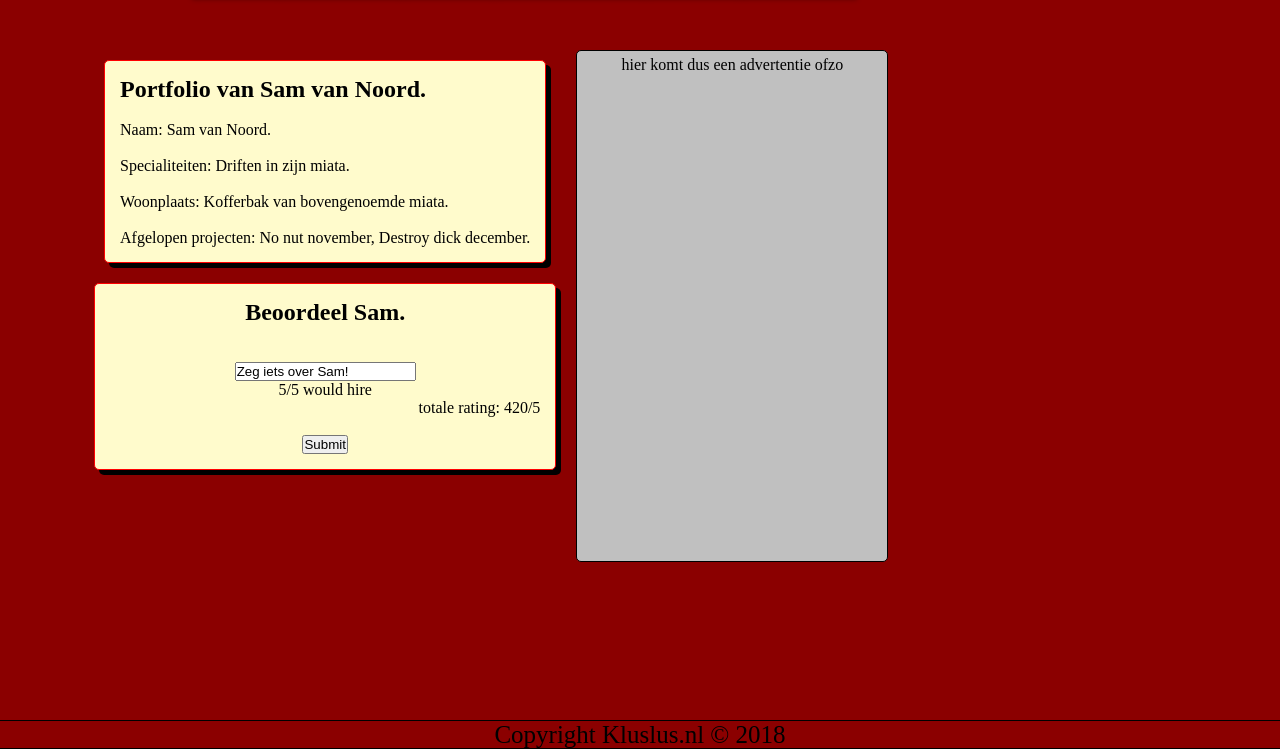
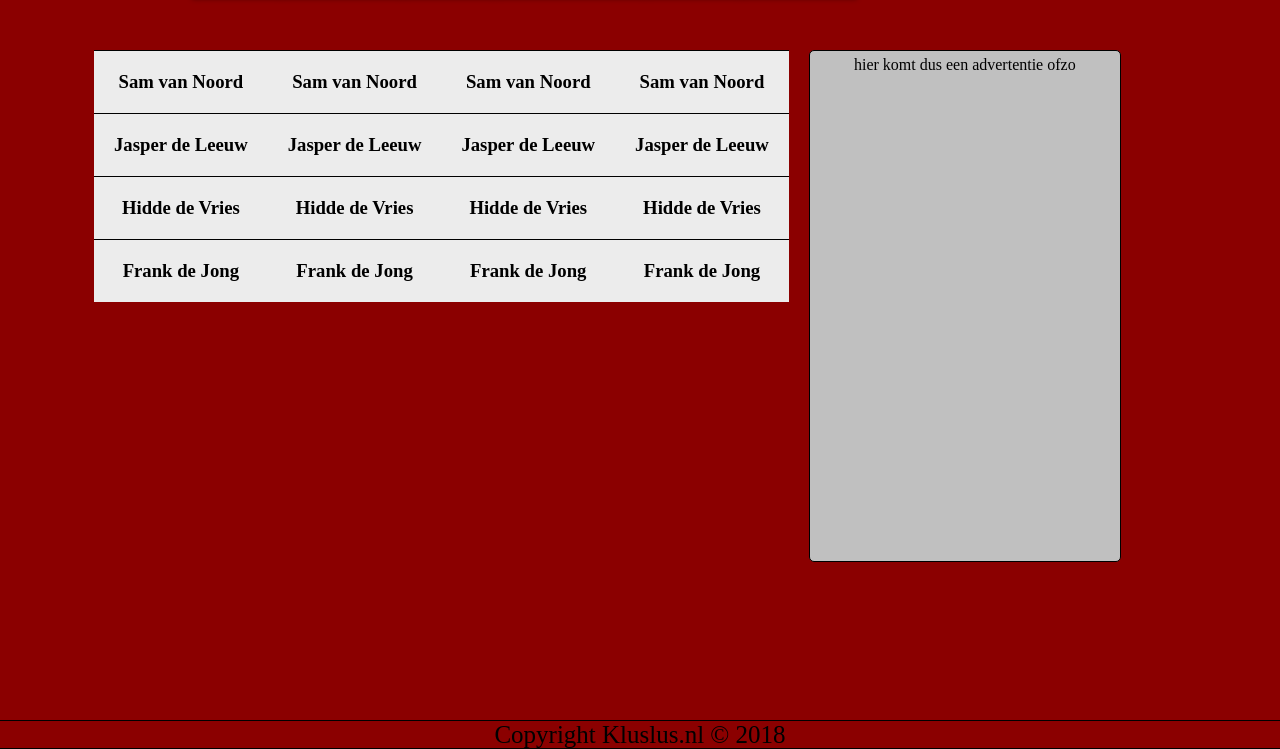
Before and after one commit to slvn99/Kluslus.nl, a PHP site: page /portfoliolist.html in a window 1280 px wide. Shown: the part 51-800 px from the top of the page. Run offline with PHP 8.4, Linux system fonts and the light colour scheme.

Commit message:
Verder gegaan met portfoliolist

```diff
--- a/Website shit/portfolio.css
+++ b/Website shit/portfolio.css
@@ -35,14 +35,6 @@
 article{
 	background:#fffbcc;
 }
-
-#top_header{
-	background:orange;
-	border:1px solid black;
-	padding: 20px;
-	background-image:url("Resources/logotransparant.png");
-}
-
 
 nav{
 	z-index: 99999;
--- a/Website shit/portfoliolist.css
+++ b/Website shit/portfoliolist.css
@@ -35,14 +35,6 @@
 article{
 	background:#fffbcc;
 }
-
-#top_header{
-	background:orange;
-	border:1px solid black;
-	padding: 20px;
-	background-image:url("Resources/logotransparant.png");
-}
-
 
 nav{
 	z-index: 99999;
@@ -115,36 +107,30 @@
 	padding: 10px 30px;
 }
 
-#mainsection{
-	float: left;
-	width: 80%;
-	margin: 0px;
-	padding: 0px;
+#Portfoliolist{
+	font: 70px bold Tahoma;
 }
 
-#portfolio{
-	display:block;
-	border: 1px solid red;
-	margin: 10px;
-	border-radius:5px;
-	padding: 15px;
-	box-shadow: 5px 5px;
-	text-align:left;
+.Nummer{
+ 	border-top: 1px solid black;
+ 	padding: 20px;
+ 	background: #ececec;
+}
+#Nummer_een{
+
 }
 
-#beoordeling{
-	float: center;
-	border: solid red 1px;
-	border-radius: 5px;
-	margin-top: 20PX;
-	padding: 15px;
-	box-shadow: 5px 5px;
+#Nummer_twee{
+
 }
 
-#totalrating{
-	text-align:right;
+#Nummer_drie{
+
 }
 
+#Nummer_vier{
+
+}
 #sidebar{
 	position: relative;
 	float: right;
--- a/Website shit/portfoliolist.html
+++ b/Website shit/portfoliolist.html
@@ -4,7 +4,7 @@
 	<meta charset ="utf-8"/>
     <title>Mijn Portfolio</title>
     <script src="portfolio.js"></script>
-    <link rel="stylesheet" href="portfolio.css">
+    <link rel="stylesheet" href="Portfoliolist.css">
 </HEAD>
 
 <BODY>
@@ -20,38 +20,100 @@
 	</NAV>
 	<DIV id="wrapper">
 		<DIV ID="updatingnews">
-			<SECTION name = "mainsection">
-				<ARTICLE ID = "portfolio">
-					<DIV ID="imagebox"></DIV>
-					<HEADER ID = "info">
-						<H2 ID="naamportfolio">
-							Portfolio van Sam van Noord.
-						</H2>
-
-						<br>
-						<p ID="test123">Naam: Sam van Noord. </p>
-						<br>
-						<p>Specialiteiten: Driften in zijn miata.</p>
-						<br>
-						<p>Woonplaats: Kofferbak van bovengenoemde miata.</p>
-						<br>
-						<p>Afgelopen projecten: No nut november, Destroy dick december.</p>
-					</HEADER>
+			<SECTION name ="Portfoliolist">
+				<ARTICLE ID="Namen">
+					<HEAD>
+						<HGROUP Id="Nummer_een" class="Nummer">
+							<H1>Sam van Noord</H1>
+						</HGROUP>
+					</HEAD>
+					<HEAD>
+						<HGROUP ID="Nummer_twee" class="Nummer">
+							<H1>Jasper de Leeuw</H1>
+						</HGROUP>
+					</HEAD>
+					<HEAD>
+						<HGROUP ID="Nummer_drie" class="Nummer">
+							<H1>Hidde de Vries</H1>
+						</HGROUP>
+					</HEAD>
+					<HEAD>
+						<HGROUP ID="Nummer_vier" class="Nummer">
+							<H1>Frank de Jong</H1>
+						</HGROUP>
+					</HEAD>
+			 </SECTION>
+			 <SECTION name="Specialiteiten">
+			 	<ARTICLE ID = Specialiteiten>
+					<HEAD>
+						<HGROUP Id="Nummer_een" class="Nummer">
+							<H1>Sam van Noord</H1>
+						</HGROUP>
+					</HEAD>
+					<HEAD>
+						<HGROUP ID="Nummer_twee" class="Nummer">
+							<H1>Jasper de Leeuw</H1>
+						</HGROUP>
+					</HEAD>
+					<HEAD>
+						<HGROUP ID="Nummer_drie" class="Nummer">
+							<H1>Hidde de Vries</H1>
+						</HGROUP>
+					</HEAD>
+					<HEAD>
+						<HGROUP ID="Nummer_vier" class="Nummer">
+							<H1>Frank de Jong</H1>
+						</HGROUP>
+					</HEAD>
 				</ARTICLE>
-
-				<ARTICLE ID="beoordeling">
-					<HEADER ID= "beoordelingheader">
-						<h2 ID ="beoordeeltext">Beoordeel Sam.</h2>
-						<br>
-						<br>
-						<input ID= "oordeelgebruiker" type="text" value="Zeg iets over Sam!">
-						<p ID="oordeelgebruiker">5/5 would hire</p>
-						<p ID="totalrating">totale rating: 420/5</p>
-						<br>
-						<input ID="submit" type="submit" value="Submit">
-					</HEADER>
+			</SECTION>
+			<SECTION name ="Woonplaats">
+				<ARTICLE ID ="Woonplaats">
+					<HEAD>
+						<HGROUP Id="Nummer_een" class="Nummer">
+							<H1>Sam van Noord</H1>
+						</HGROUP>
+					</HEAD>
+					<HEAD>
+						<HGROUP ID="Nummer_twee" class="Nummer">
+							<H1>Jasper de Leeuw</H1>
+						</HGROUP>
+					</HEAD>
+					<HEAD>
+						<HGROUP ID="Nummer_drie" class="Nummer">
+							<H1>Hidde de Vries</H1>
+						</HGROUP>
+					</HEAD>
+					<HEAD>
+						<HGROUP ID="Nummer_vier" class="Nummer">
+							<H1>Frank de Jong</H1>
+						</HGROUP>
+					</HEAD>
 				</ARTICLE>
-
+			</SECTION>
+			<SECTION name ="Beoordelingen">
+				<ARTICLE ID="Beoordelingen">
+					<HEAD>
+						<HGROUP Id="Nummer_een" class="Nummer">
+							<H1>Sam van Noord</H1>
+						</HGROUP>
+					</HEAD>
+					<HEAD>
+						<HGROUP ID="Nummer_twee" class="Nummer">
+							<H1>Jasper de Leeuw</H1>
+						</HGROUP>
+					</HEAD>
+					<HEAD>
+						<HGROUP ID="Nummer_drie" class="Nummer">
+							<H1>Hidde de Vries</H1>
+						</HGROUP>
+					</HEAD>
+					<HEAD>
+						<HGROUP ID="Nummer_vier" class="Nummer">
+							<H1>Frank de Jong</H1>
+						</HGROUP>
+					</HEAD>
+				</ARTICLE>
 			</SECTION>
 
 				<ASIDE ID= "sidebar">
```
